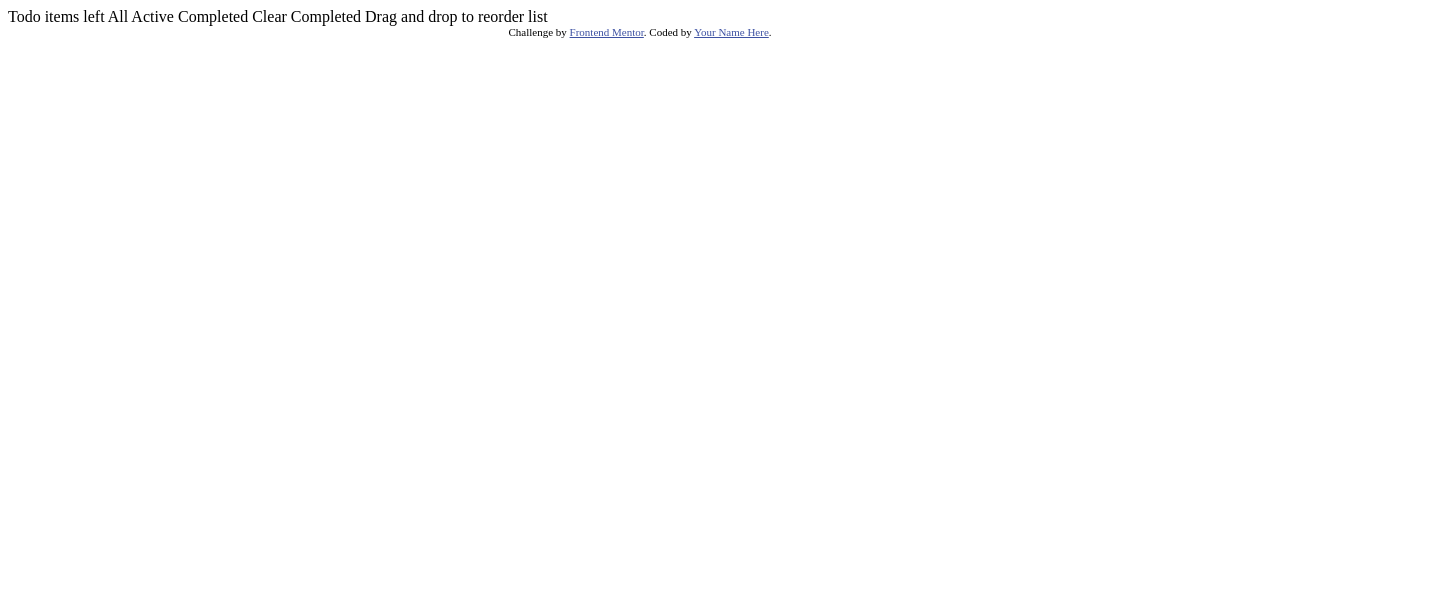
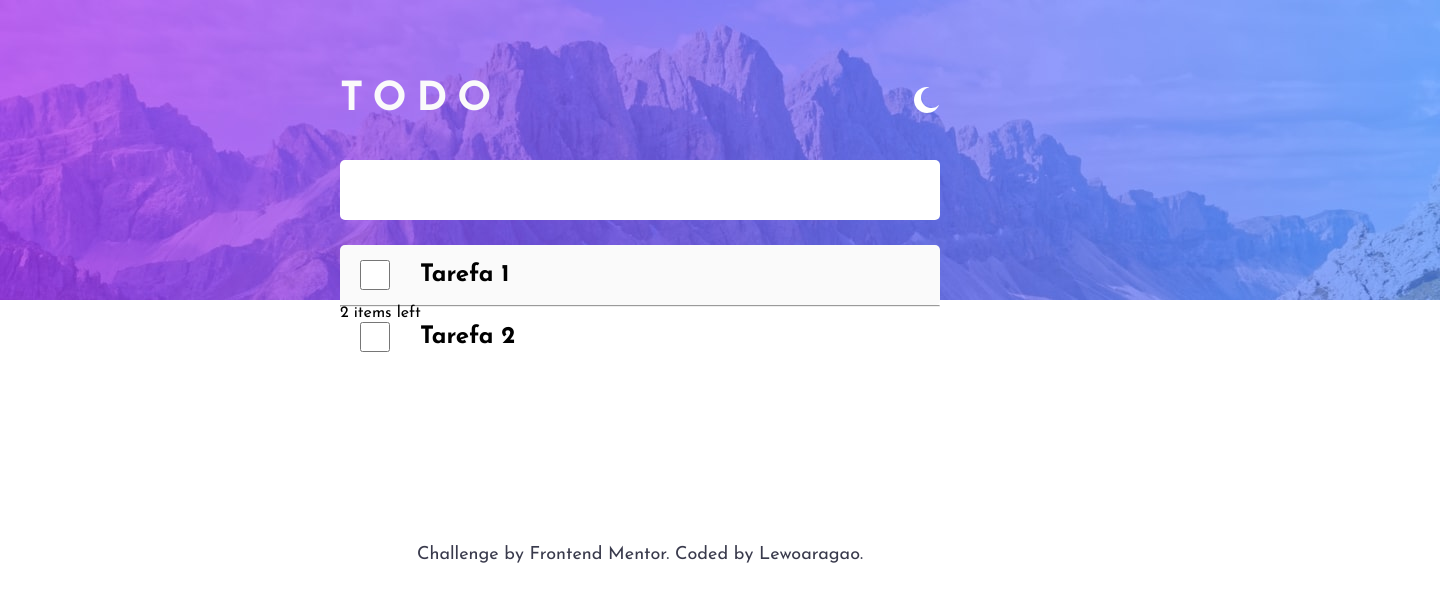
Before and after one commit to Lewoaragao/aplicativo-de-tarefas-front-end-mentor, a plain HTML site: page index.html in a window 1280 px wide. Shown: the whole page, 1440 px wide, since content can reach past the window. Drawn offline with Linux system fonts and the light colour scheme.

Commit message:
estrutura html com css em desenvolvimento

```diff
--- a/index.html
+++ b/index.html
@@ -1,36 +1,55 @@
 <!DOCTYPE html>
 <html lang="en">
+
 <head>
   <meta charset="UTF-8">
-  <meta name="viewport" content="width=device-width, initial-scale=1.0"> <!-- displays site properly based on user's device -->
+  <meta name="viewport" content="width=device-width, initial-scale=1.0">
+  <link rel="icon" type="image/png" sizes="32x32" href="./images/favicon-32x32.png">
+  <title>Frontend Mentor | Todo app </title>
+  <link rel="stylesheet" href="style.css">
+</head>
 
-  <link rel="icon" type="image/png" sizes="32x32" href="./images/favicon-32x32.png">
-
-  <title>Frontend Mentor | Todo app</title>
-
-  <!-- Feel free to remove these styles or customise in your own stylesheet 👍 -->
-  <style>
-    .attribution { font-size: 11px; text-align: center; }
-    .attribution a { color: hsl(228, 45%, 44%); }
-  </style>
-</head>
 <body>
 
-  Todo
+  <div align="center">
+    <img src="images/bg-desktop-light.jpg" alt="plano de fundo com montanhas ao fundo">
+  </div>
 
-  <!-- Add dynamic number --> items left
-
-  All
-  Active
-  Completed
-
-  Clear Completed
-
-  Drag and drop to reorder list
+  <main>
+    <div>
+      <div class="titulo flex-align-justify-center">
+        <h1>TODO</h1> <img src="images/icon-moon.svg" alt="icone lua">
+      </div>
+      <input type="text">
+    </div>
+    <div id="tarefas">
+      <div>
+        <input type="checkbox" id="tarefa1">
+        <h2>Tarefa 1</h2>
+      </div>
+      <hr>
+      <div>
+        <input type="checkbox" id="tarefa2">
+        <h2>Tarefa 2</h2>
+      </div>
+    </div>
+    <div>
+      <p>2 items left</p>
+      <p>
+        <a href="All"></a>
+        <a href="Active"></a>
+        <a href="Completed"></a></p>
+    </div>
+  </main>
 
   <div class="attribution">
-    Challenge by <a href="https://www.frontendmentor.io?ref=challenge" target="_blank">Frontend Mentor</a>.
-    Coded by <a href="#">Your Name Here</a>.
+    <span>
+      Challenge by <a href="https://www.frontendmentor.io?ref=challenge" target="_blank">Frontend Mentor</a>.
+      Coded by <a href="https://github.com/lewoaragao">Lewoaragao</a>.
+    </span>
   </div>
+
+  <script src="script.js"></script>
 </body>
+
 </html>
--- /dev/null
+++ b/style.css
@@ -0,0 +1,115 @@
+@import url('https://fonts.googleapis.com/css2?family=Josefin+Sans:wght@400;700&display=swap');
+
+:root {
+    /* GENERAL */
+    --primary-bright-blue: hsl(220, 98%, 61%);
+    --check-background: linear-gradient hsl(192, 100%, 67%) to hsl(280, 87%, 65%);
+
+    /* LIGHT THEME */
+    --light-gray: hsl(0, 0%, 98%);
+    --very-light-grayish-blue: hsl(236, 33%, 92%);
+    --light-grayish-blue: hsl(233, 11%, 84%);
+    --dark-grayish-blue: hsl(236, 9%, 61%);
+    --very-dark-grayish-blue: hsl(235, 19%, 35%);
+
+    /* DARK THEME */
+    --very-dark-blue: hsl(235, 21%, 11%);
+    --very-dark-Desaturated-blue: hsl(235, 24%, 19%);
+    --light-grayish-blue: hsl(234, 39%, 85%);
+    --light-grayish-blue-hover: hsl(236, 33%, 92%);
+    --dark-grayish-blue: hsl(234, 11%, 52%);
+    --very-dark-grayish-blue: hsl(233, 14%, 35%);
+    --very-dark-grayish-blue: hsl(237, 14%, 26%);
+
+    /* FONT SIZE */
+    --font-size: 18px;
+}
+
+/* ALL */
+* {
+    font-family: 'Josefin Sans', sans-serif;
+    margin: 0;
+    padding: 0;
+}
+
+body {
+    width: 100vw;
+    height: 100vh;
+}
+
+main {
+    position: relative;
+    top: -28%;
+    max-width: 600px;
+    margin: auto;
+}
+
+input[type=text] {
+    width: 100%;
+    height: 60px;
+    border: none;
+    border-radius: 5px;
+}
+
+input[type=checkbox] {
+    width: 30px;
+    height: 30px;
+    border-radius: 5px;
+}
+
+.flex-align-justify-center {
+    display: flex;
+    justify-content: center;
+    align-items: center;
+}
+
+.titulo {
+    justify-content: space-between;
+    margin-bottom: 40px;
+    color: var(--light-gray);
+}
+
+.titulo h1 {
+    letter-spacing: 10px;
+    font-size: 40px;
+}
+
+#tarefas {
+    margin-top: 25px;
+    height: 60px;
+    background: var(--light-gray);
+    border-radius: 5px;
+}
+
+#tarefas div:first-child {
+    padding-top: 15px;
+}
+
+#tarefas div {
+    padding: 5px 0px 5px 20px;
+    display: flex;
+    align-items: center;
+    gap: 30px;
+    margin-top: 10px;
+}
+
+#tarefas hr {
+    margin: 10px 0;
+}
+
+/* FOOTER */
+.attribution {
+    font-size: var(--font-size);
+    text-align: center;
+    color: var(--very-dark-grayish-blue);
+}
+
+.attribution a {
+    color: inherit;
+    text-decoration: none;
+}
+
+.attribution a:hover {
+    text-decoration: underline;
+    color: var(--primary-bright-blue);
+}
```
Also changed, not shown: script.js (added).
